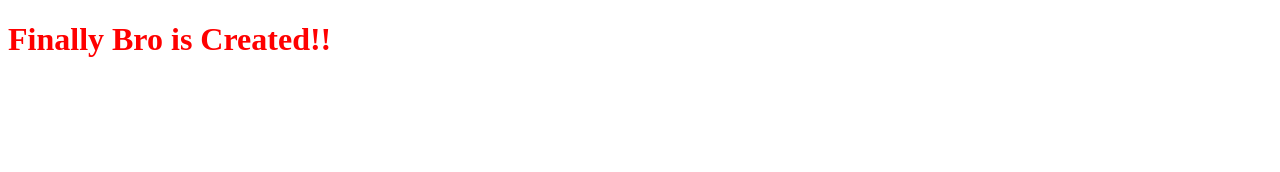
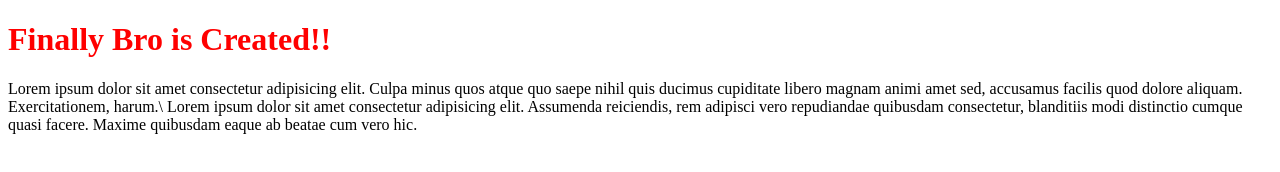
Before and after one commit to SadhwaniMomal/bro, a plain HTML site: page index.html in a window 1280 px wide. Drawn offline with Linux system fonts and the light colour scheme.

Commit message:
Modified in Paragraph

```diff
--- a/index.html
+++ b/index.html
@@ -10,6 +10,11 @@
 
 <body>
     <h1>Finally Bro is Created!!</h1>
+    <p>Lorem ipsum dolor sit amet consectetur adipisicing elit. Culpa minus quos atque quo saepe nihil quis ducimus
+        cupiditate libero magnam animi amet sed, accusamus facilis quod dolore aliquam. Exercitationem, harum.\
+        Lorem ipsum dolor sit amet consectetur adipisicing elit. Assumenda reiciendis, rem adipisci vero repudiandae
+        quibusdam consectetur, blanditiis modi distinctio cumque quasi facere. Maxime quibusdam eaque ab beatae cum vero
+        hic.</p>
 </body>
 
 </html>
```
